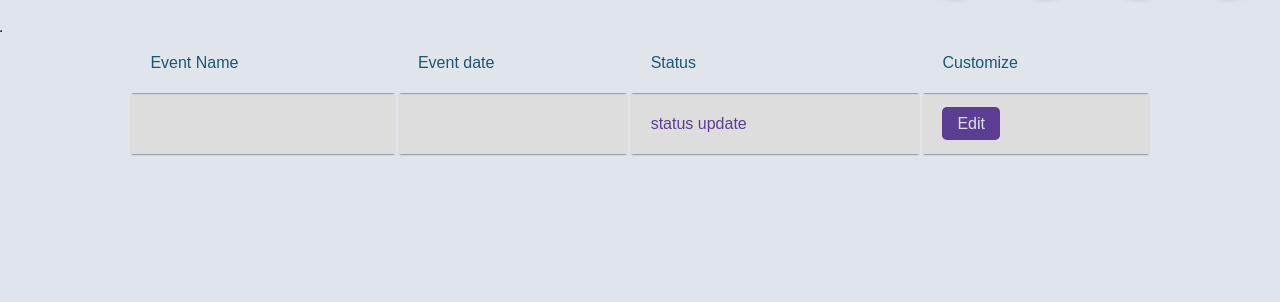
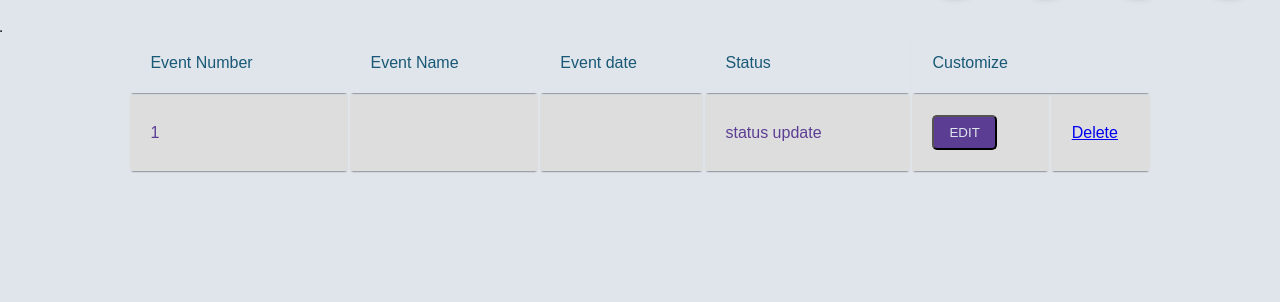
Before and after one commit to wiz4rd54/moontimes_website, a PHP site: page /dashboard.php in a window 1280 px wide. Shown: the part 70-372 px from the top of the page. Run offline with PHP 8.4, Linux system fonts and the light colour scheme; the visitor is signed in with stand-in values (Sample User, id 1); tables that the repository leaves empty or names only in its code hold one stand-in row (values such as "Sample post"); data that the repository does not hold is empty; some libraries are stand-ins or nearby versions; some web fonts are replaced.

Commit message:
Update 28th June 2

```diff
--- a/dashboard.php
+++ b/dashboard.php
@@ -17,9 +17,19 @@ session_start();
     <head>
         <title>Dashboard</title>
         <meta name="viewport" content="width=device-width, initial-scale=1.0">
-        <link rel="stylesheet" href="dashboard_style.css" type="text/css">
+        <link rel="stylesheet" href="dashboardstyle.css" type="text/css">
         <script src="https://kit.fontawesome.com/2fef570697.js" crossorigin="anonymous"></script>
-        <script src="todo.js"></script>
+        <!--<script src="todo.js"></script>-->
+        <script>
+            function myFunction(x) {
+                var ele = document.getElementById(x);
+                if (ele.style.display === "none") {
+                    ele.style.display = "table-cell";
+                } else {
+                    ele.style.display = "none";
+                }
+            };
+        </script>
     </head>
     <body>
         <nav class="navbar">
@@ -44,21 +54,38 @@ session_start();
             ?>
                 <table class="data">
                 <tr>
+                    <td>Event Number</td>
                     <td>Event Name</td>
                     <td>Event date</td>
                     <td>Status </td>
-                    <td>Customize</td>
+                    <td colspan="2">Customize</td>
                 </tr>
             <?php
                 $i = 0;
                 while( $row = mysqli_fetch_assoc($result) )
                 {
+                    $event_id = $row['event_id'];
             ?>
                 <tr>
+                    <td><?php echo $i+1;?></td>
                     <td><?php echo $row["eventType"]; ?></td>
                     <td><?php echo $row["eventDate"]; ?></td>
                     <td><?php echo "status update";?></td>
-                    <td><?php echo '<a href="todo_event.php" class="edit">Edit</a>'; ?></td>
+                    <td><?php echo '<button id="edit" onclick="myFunction('.$i.')">EDIT</button>'; ?></td>
+                    <td><?php echo '<a href="/delete.php?id='.$row['event_id'].'"/>Delete</a>';?></td>
+                </tr>
+                <tr>
+                    <td colspan="6" id="<?php echo $i;?>" style="display:none">
+                    <?php
+                        $query1 = "SELECT * FROM events WHERE `event_id`='$event_id'";
+                        $result1 = mysqli_query($con,$query1);
+                        $event_detail = mysqli_fetch_assoc($result1);
+                        echo $event_detail['eventType'];
+                        echo $event_detail['eventDate'];
+                        echo $event_detail['eventPlace'];
+                        echo $event_detail['eventBudget'];
+                        echo $event_detail['eventDescription'];
+                    ?> </td>
                 </tr>
             <?php
                 $i++;
--- a/dashboard_style.css
+++ b/dashboardstyle.css
@@ -142,7 +142,7 @@ body {
 }
 
 /* -------------------------------------- Table todo edit button ------------------------ */
-.edit {
+#edit {
     text-decoration: none;
     padding: 8px 15px;
     background: #5c3d94;
--- a/function.php
+++ b/function.php
@@ -35,3 +35,9 @@ function random_num($length)
     }
     return $text;
 }
+
+//$id = $_GET['id'];
+//$query = "DELETE FROM events WHERE `event_id`='.$id.'";
+//mysqli_query($con,$query);
+//header("Location: dashboard.php");
+?>
--- a/todo_event.php
+++ b/todo_event.php
@@ -5,15 +5,15 @@ session_start();
   include("connection.php");
   include("function.php");
   $user_data = check_login($con);
-  $event_data = check_login($con);
   $user_id = $user_data['user_id'];
+  echo '<div class="alert">'.$_SESSION['event_id'].'</div>';
 ?>
 <!DOCTYPE html>
 <html>
     <head>
         <title> Tasks </title>
         <meta name="viewport" content="width=device-width, initial-scale=1.0">
-        <link rel="stylesheet" href="todo_style.css" type="text/css">
+        <link rel="stylesheet" href="todostyle.css" type="text/css">
         <script src="https://kit.fontawesome.com/238d96934e.js" crossorigin="anonymous"></script>
         <script src="todo.js"></script>
     </head>
```
Also changed, not shown: delete.php (added, +17 -0 lines), todostyle.css (renamed from todo_style.css, +8 -0 lines).
